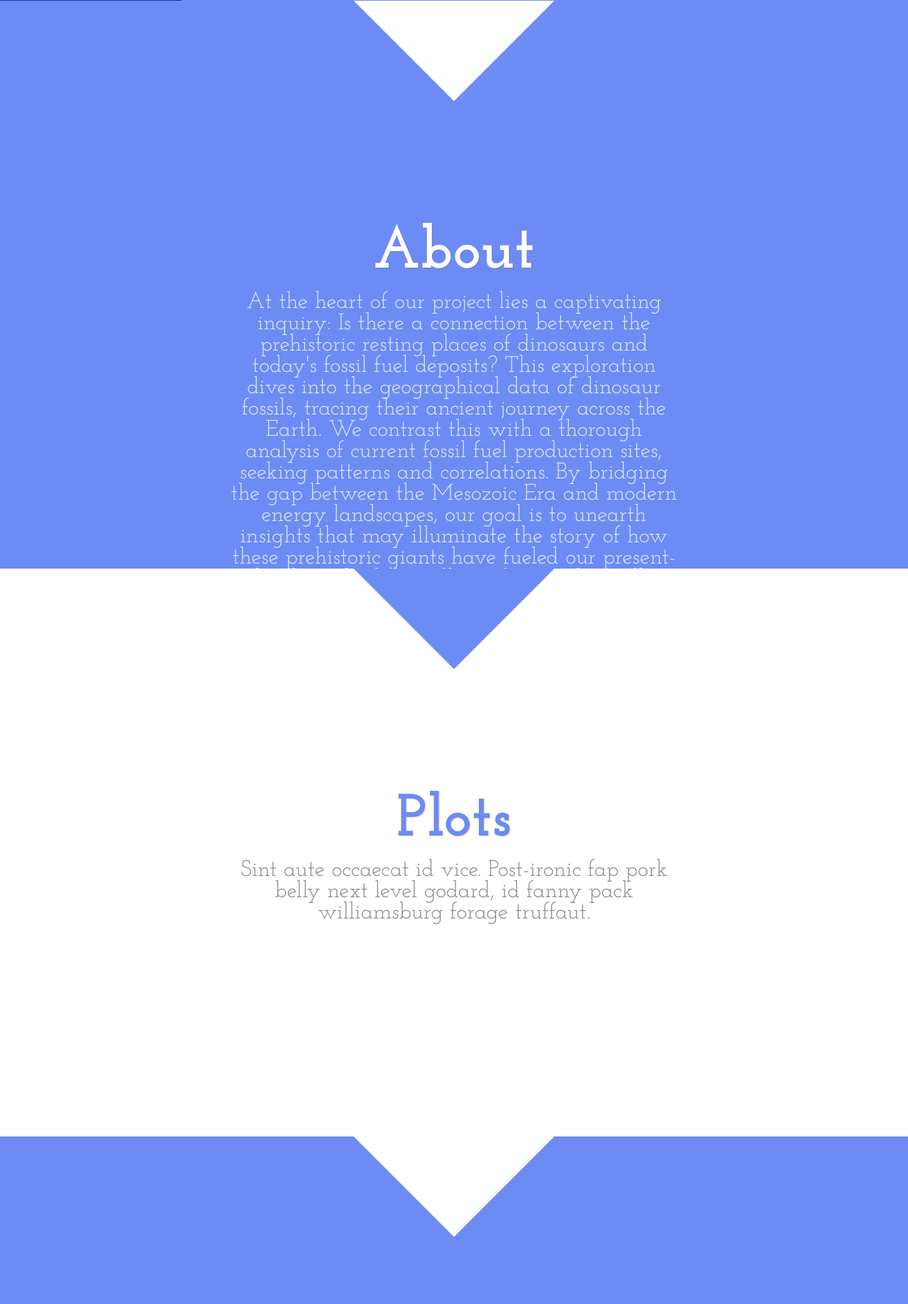
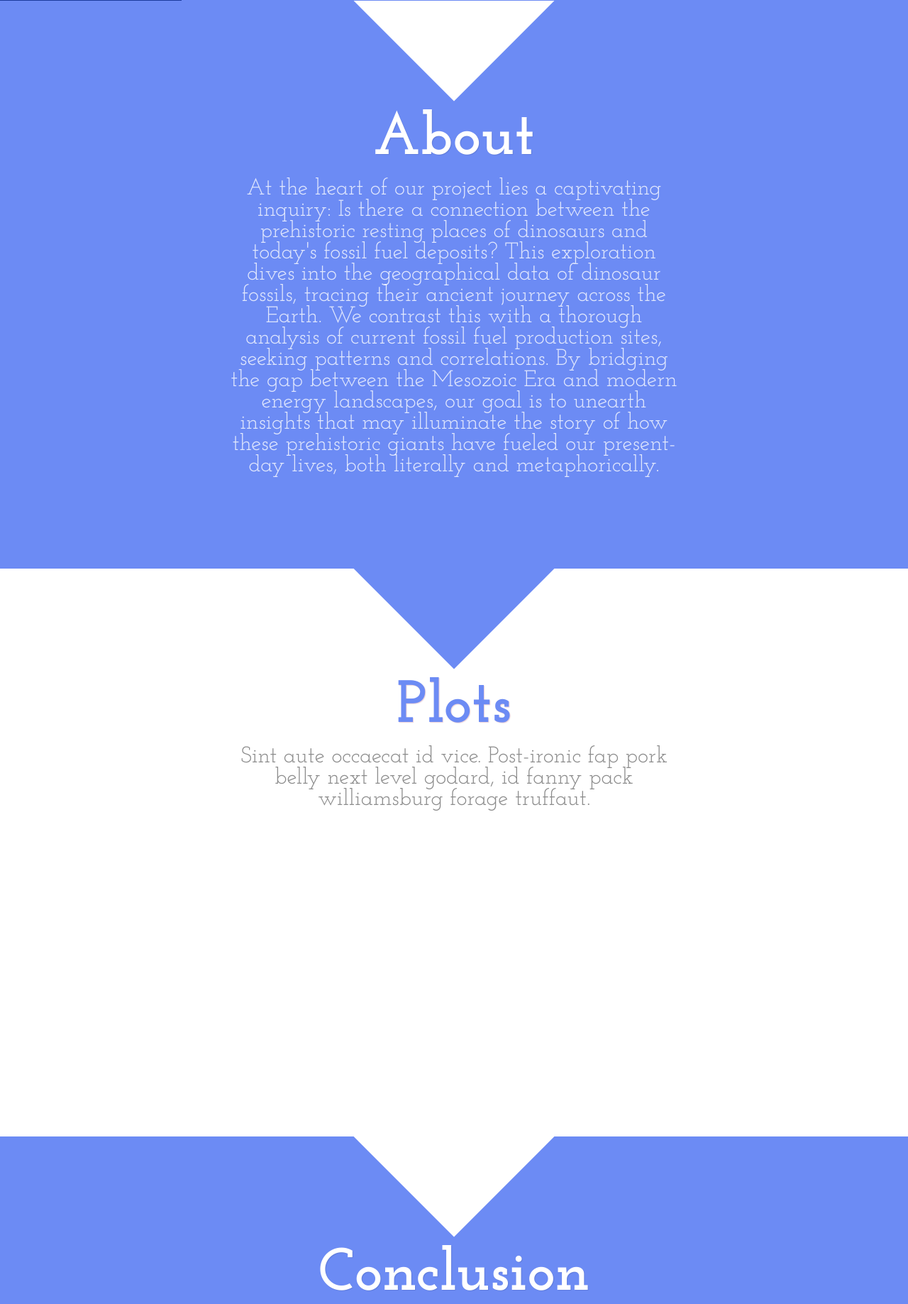
Before and after one commit to derryl0925/Dino-Nuggies, a Flask app: page / in a window 1280 px wide. Shown: the part 799-2636 px from the top of the page at 71% size. Run offline with Flask 3, Linux system fonts and the light colour scheme; parts of the project's set-up code (start-up, migrations or seed data) failed here and were passed over; some libraries are stand-ins or nearby versions.

Commit message:
Update styles.css

```diff
--- a/static/styles.css
+++ b/static/styles.css
@@ -211,7 +211,7 @@ a {
 	line-height: 50px;
 	margin: -70px 0 0 0;
 	padding: 0;
-	top: 50%;
+	top: 30%;
 	-webkit-backface-visibility: hidden;
 }
 
@@ -291,7 +291,7 @@ a {
 	padding: 0;
 	width: 50%;
 	left: 25%;
-	top: 50%;
+	top: 30%;
 	margin: 10px 0 0 0;
 	-webkit-backface-visibility: hidden;
 }
```
